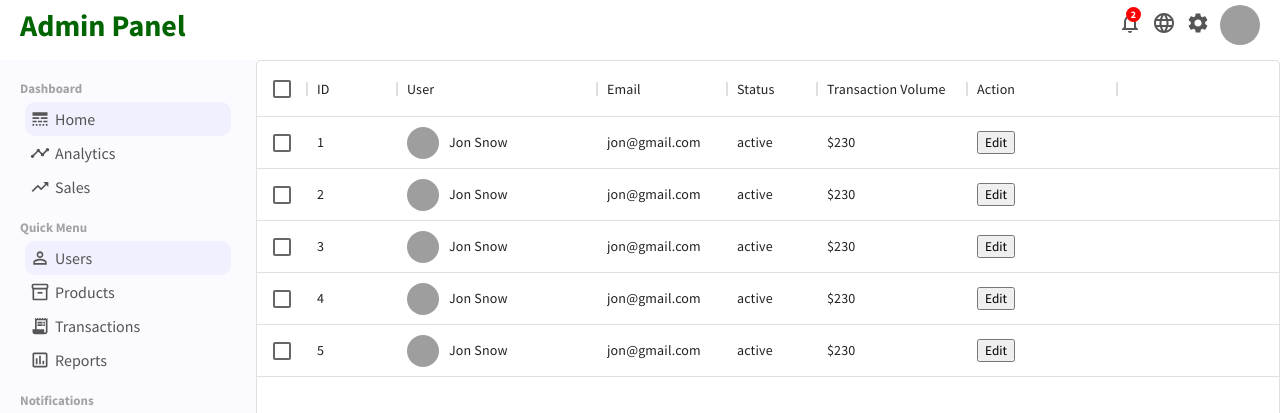
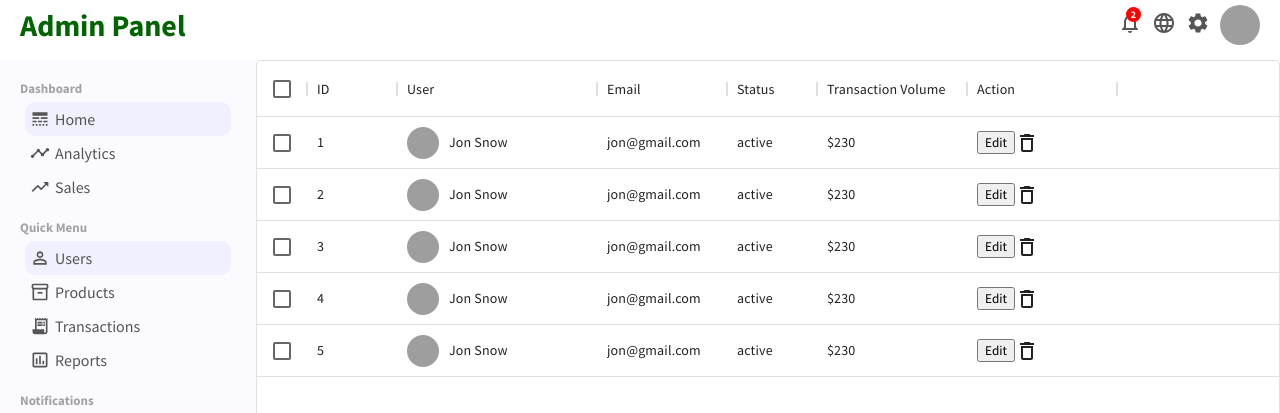
Before and after one commit to PJMantoss/admin_panel, a React (Create React App) app: page /users in a window 1280 px wide. Shown: the top 413 px of the page. Built offline with nearby package versions, Linux system fonts and the light colour scheme; grey boxes are pictures that could not be loaded.

Commit message:
update UserList component

```diff
--- a/src/pages/userList/UserList.js
+++ b/src/pages/userList/UserList.js
@@ -1,5 +1,6 @@
 import React from 'react';
 import { DataGrid } from '@mui/x-data-grid';
+import DeleteOutlinedIcon from '@mui/icons-material/DeleteOutlined';
 import './userList.css';
 
 const columns = [
@@ -29,7 +30,10 @@ const columns = [
         width: 150,
         renderCell: (params) => {
             return(
-                <button className='userListEdit'>Edit</button>
+                <>
+                    <button className='userListEdit'>Edit</button>
+                    <DeleteOutlinedIcon />
+                </>
             )
         }
     },
```
